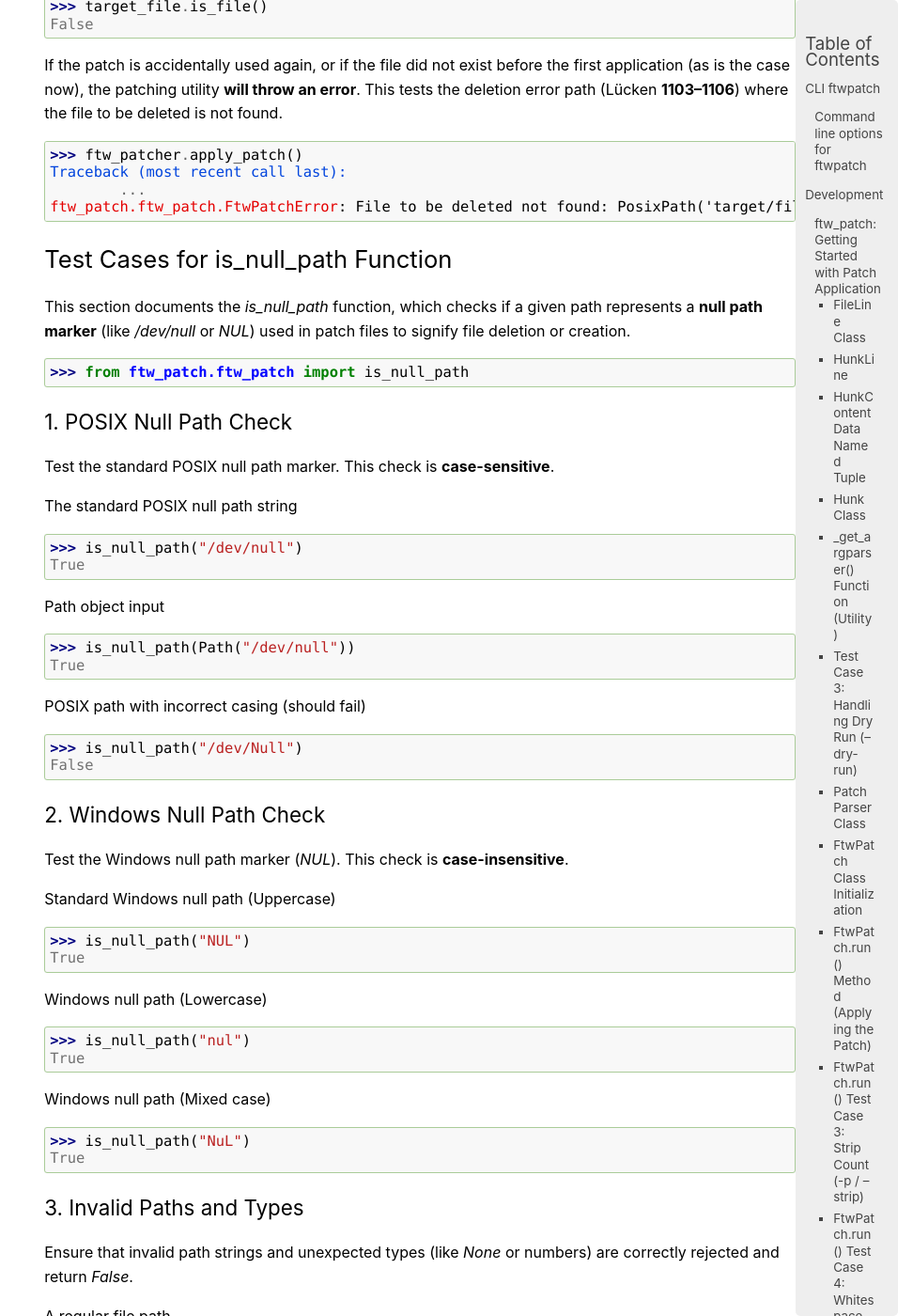
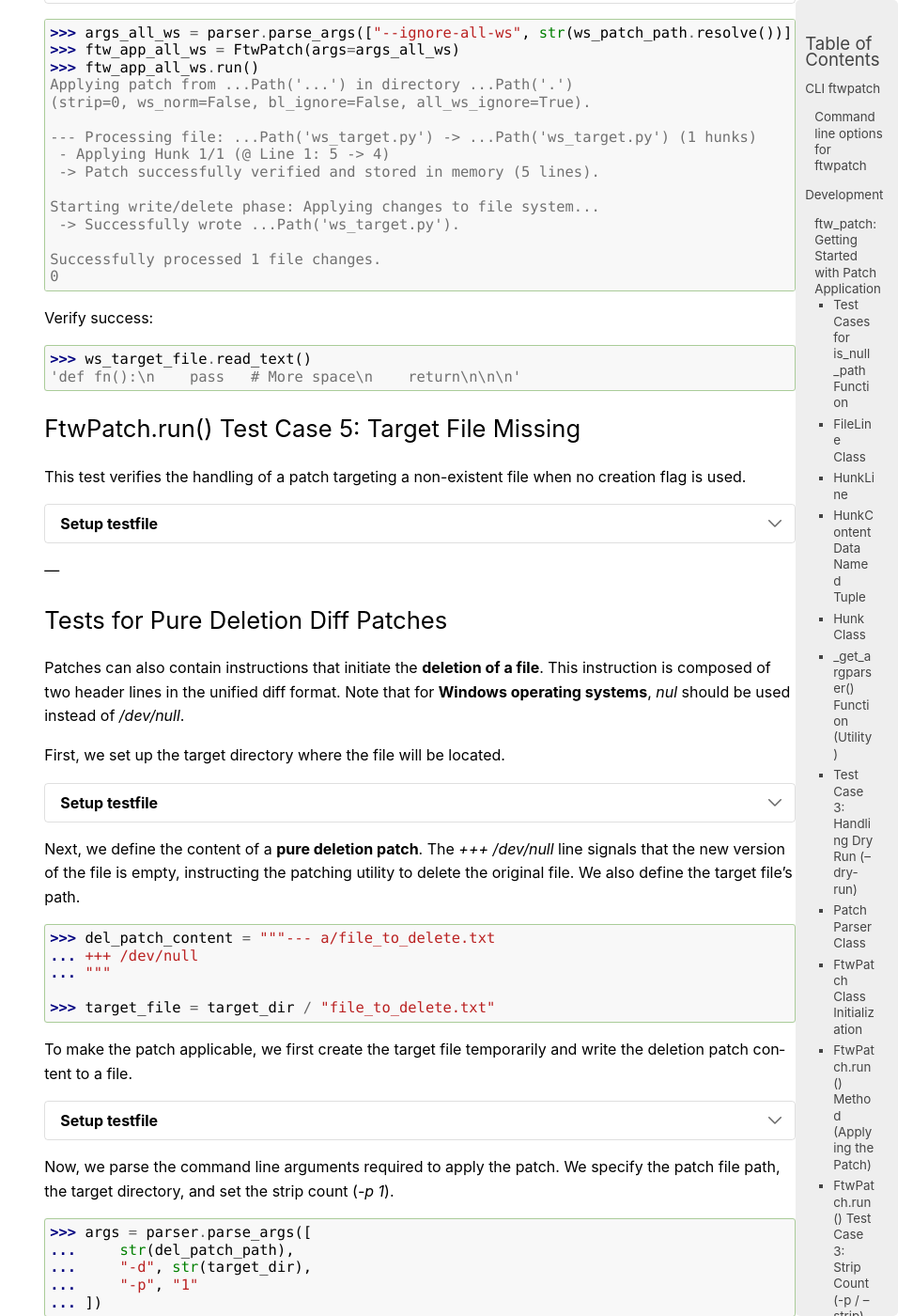
Before and after one commit to fitzz-ftw/ftw-patch, a Sphinx documentation site: the page built from doc/source/devel/get_started_ftw_patch.rst, in a window 1280 px wide and 1400 px high, scrolled down 15737 px. Shown: the whole window at 94% size, without its empty margins (308-1280 px from the left). Built offline with Sphinx 7.4.7, drawn with Linux system fonts in a browser that asks for light colours; some of the changed text lies outside the part shown.

Commit message:
docs: reorganize get_started and implement accordion layout
- Move utility functions (is_null_path) to the top for better logical flow.
- Implement 12 dropdown accordions to hide environment setup and test details.
- Restructure content to show "functions before classes" for reduced cognitive load.
- Add and verify 7 test cases for OS-independent path handling.
- Prepare layout for transition to the Read the Docs theme.

```diff
--- a/doc/source/devel/get_started_ftw_patch.rst
+++ b/doc/source/devel/get_started_ftw_patch.rst
@@ -23,64 +23,66 @@
     Environment Setup and Path Initialization
     -----------------------------------------
 
+
+
+.. dropdown:: Environment Setup and Path Initialization for the Tests
+    :chevron: down-up
+
     **Important Note for Users:** The following code blocks (Sections 1 through 3) are **only used to set up an isolated test environment** for the DocTests. These steps are required for the tests to run correctly and ensure test coverage. As an end-user or reader of the documentation, you **do not need to understand or run** this code; it is solely for information about the test conditions.
+
 
     The setup is divided into three separate DocTest blocks. Since these commands produce no output, they appear as compact executable lines in the rendered document.
 
     1. Module Imports
-    ~~~~~~~~~~~~~~~~~
-.. code:: python
-    :hidden:
 
-    >>> import os
-    >>> import sys
-    >>> from pathlib import Path
+    .. code:: python
 
-..
-    1. Global Variable Definitions
-    ~~~~~~~~~~~~~~~~~~~~~~~~~~~~~~
+        >>> import os
+        >>> import sys
+        >>> from pathlib import Path
 
-.. code:: python
-    :hidden:
 
-    >>> TEST_BASEDIR = Path("doc/source/devel/testhome")
-    >>> TEST_INPUT = TEST_BASEDIR / "testinput"
-    >>> TEST_CWD = TEST_BASEDIR / "testoutput"
+    2. Global Variable Definitions
 
-..
-    1. File System and Environment Setup
-    ~~~~~~~~~~~~~~~~~~~~~~~~~~~~~~~~~~~~
 
-.. code:: python
-    :hidden:
+    .. code:: python
 
-    >>> TEST_BASEDIR.mkdir(parents=True, exist_ok=True)
-    >>> os.environ['HOME'] = str(TEST_BASEDIR.resolve())
-    >>> TEST_INPUT.mkdir(parents=True, exist_ok=True)
-    >>> TEST_CWD.mkdir(parents=True, exist_ok=True)
-    >>> CONFIG_DIR = TEST_BASEDIR / ".config/ftw"
-    >>> CONFIG_DIR.mkdir(parents=True, exist_ok=True)
+        >>> TEST_BASEDIR = Path("doc/source/devel/testhome")
+        >>> TEST_INPUT = TEST_BASEDIR / "testinput"
+        >>> TEST_CWD = TEST_BASEDIR / "testoutput"
 
-..
+
+    3. File System and Environment Setup
+
+
+    .. code:: python
+
+        >>> TEST_BASEDIR.mkdir(parents=True, exist_ok=True)
+        >>> os.environ['HOME'] = str(TEST_BASEDIR.resolve())
+        >>> TEST_INPUT.mkdir(parents=True, exist_ok=True)
+        >>> TEST_CWD.mkdir(parents=True, exist_ok=True)
+        >>> CONFIG_DIR = TEST_BASEDIR / ".config/ftw"
+        >>> CONFIG_DIR.mkdir(parents=True, exist_ok=True)
+
+
     Verification using path abstraction to ensure environment is set:
 
-.. code:: python
-    :hidden:
+    .. code:: python
 
-    >>> expected_suffix = 'doc/source/devel/testhome'
-    >>> resolved_home = os.environ['HOME']
-    >>> start_index = resolved_home.rfind(expected_suffix)
-    >>> print(f"HOME set to: .../{resolved_home[start_index:]}") # doctest: +ELLIPSIS
-    HOME set to: .../doc/source/devel/testhome
-    >>> print(f"TEST_CWD (Write): {TEST_CWD.name}")
-    TEST_CWD (Write): testoutput
-    >>> os.chdir(TEST_CWD)
+        >>> expected_suffix = 'doc/source/devel/testhome'
+        >>> resolved_home = os.environ['HOME']
+        >>> start_index = resolved_home.rfind(expected_suffix)
+        >>> print(f"HOME set to: .../{resolved_home[start_index:]}") # doctest: +ELLIPSIS
+        HOME set to: .../doc/source/devel/testhome
+        >>> print(f"TEST_CWD (Write): {TEST_CWD.name}")
+        TEST_CWD (Write): testoutput
+        >>> os.chdir(TEST_CWD)
 
-..
+
     ---
-..
-    Temporary Patch File Setup
-    --------------------------
+
+.. dropdown:: Temporary Patch File Setup
+    :chevron: down-up
 
     We create a dummy patch file in the CWD (`TEST_CWD`) to allow the **FtwPatch class initialization** to succeed the file existence check.
 
@@ -90,7 +92,7 @@
         >>> dummy_patch_file.touch()
 
 
-..
+
     Understanding the Current Working Directory (CWD)
     ~~~~~~~~~~~~~~~~~~~~~~~~~~~~~~~~~~~~~~~~~~~~~~~~~
 
@@ -103,6 +105,104 @@
     to `TEST_CWD`.
 
     ---
+
+Test Cases for is_null_path Function
+------------------------------------
+
+This section documents the `is_null_path` function, which checks if a given path represents a **null path marker** (like `/dev/null` or `NUL`) used in patch files to signify file deletion or creation.
+
+.. code:: python
+
+    >>> from ftw_patch.ftw_patch import is_null_path
+
+
+1. POSIX Null Path Check
+~~~~~~~~~~~~~~~~~~~~~~~~
+
+Test the standard POSIX null path marker. This check is **case-sensitive**.
+
+The standard POSIX null path string
+
+.. code:: python
+
+    >>> is_null_path("/dev/null")
+    True
+
+Path object input
+
+.. code:: python
+
+    >>> is_null_path(Path("/dev/null"))
+    True
+
+POSIX path with incorrect casing (should fail)
+
+.. code:: python
+
+    >>> is_null_path("/dev/Null")
+    False
+
+2. Windows Null Path Check
+~~~~~~~~~~~~~~~~~~~~~~~~~~
+
+Test the Windows null path marker (`NUL`). This check is **case-insensitive**.
+
+Standard Windows null path (Uppercase)
+
+.. code:: python
+
+    >>> is_null_path("NUL")
+    True
+
+Windows null path (Lowercase)
+
+.. code:: python
+
+    >>> is_null_path("nul")
+    True
+
+Windows null path (Mixed case)
+
+.. code:: python
+
+    >>> is_null_path("NuL")
+    True
+
+3. Invalid Paths and Types
+~~~~~~~~~~~~~~~~~~~~~~~~~~
+
+Ensure that invalid path strings and unexpected types (like `None` or numbers) are correctly rejected and return `False`.
+
+
+A regular file path
+
+.. code:: python
+
+    >>> is_null_path("/etc/hosts")
+    False
+
+Empty string
+
+.. code:: python
+
+    >>> is_null_path("")
+    False
+
+Invalid type (NoneType), testing the robust handling
+
+.. code:: python
+
+    >>> is_null_path(None)
+    False
+
+Invalid type (Number)
+
+.. code:: python
+
+    >>> is_null_path(123)
+    False
+
+---
 
 FileLine Class
 --------------------
@@ -319,8 +419,9 @@
 
 The :py:class:`ftw_patch.ftw_patch.HunkContentData` **Named Tuple** serves as a temporary container to store the parsed hunk information **before** it is compiled into the final :py:class:`Hunk` dataclass. It holds the raw list of lines as well as boolean flags that store the state of the line ending (**Newline**) for the original and new file content.
 
-### Attributes and Demonstration
-~~~~~~~~~~~~~~~~~~~~~~~~~~~~~~~~~~
+Attributes and Demonstration
+~~~~~~~~~~~~~~~~~~~~~~~~~~~~
+
 The Named Tuple is immutable and stores three main components: the parsed hunk lines and two boolean values indicating whether the last line of the original and new file content, respectively, ends with a newline character.
 
 1.  **Import the Named Tuple** and the necessary :py:class:`FileLine` class.
@@ -366,7 +467,8 @@
 changes ("a hunk") within a file being patched. It primarily stores the line number
 and length metadata, as well as the content of the changes (the **hunk lines**).
 
-### Method: Initialization and Attributes
+Method: Initialization and Attributes
+~~~~~~~~~~~~~~~~~~~~~~~~~~~~~~~~~~~~~
 .. _ftw_patch-hunk-init-method:
 
 The dataclass is initialized with the key statistics derived from the **hunk header** and the list of :py:class:`FileLine` objects containing the actual changes.
@@ -585,31 +687,31 @@
 
 The :py:class:`ftw_patch.ftw_patch.PatchParser` class is responsible for processing the patch file. It reads the patch format (typically Unified Diff) and divides it into logical units (the file data tuples).
 
-### Method: Initialization and ``iter_files``
-~~~~~~~~~~~~~~~~~~~~~~~~~~~~~~~~~~~~~~~~~~~~~~~
+Method: Initialization and ``iter_files``
+~~~~~~~~~~~~~~~~~~~~~~~~~~~~~~~~~~~~~~~~~
 
-.. Setup and temporary patch file ..
+.. dropdown:: Setup and temporary patch file ..
+    :chevron: down-up
 
-.. code:: python
-    :hidden:
+    .. code:: python
 
-    >>> import tempfile
-    >>> from pathlib import Path
+        >>> import tempfile
+        >>> from pathlib import Path
 
-    >>> # 1. Create a temporary directory and a valid patch file
-    >>> temp_dir = Path(tempfile.mkdtemp())
-    >>> patch_content = """--- a/old_file.txt
-    ... +++ b/new_file.txt
-    ... @@ -1,2 +1,3 @@
-    ...  Context Line 1
-    ... -Deletion Line 2
-    ... +Addition Line 2a
-    ... +Addition Line 2b
-    ...  Context Line 3
-    ... """
-    >>> patch_file = temp_dir / "test.patch"
-    >>> with patch_file.open("w") as f:
-    ...     _ = f.write(patch_content)
+        >>> # 1. Create a temporary directory and a valid patch file
+        >>> temp_dir = Path(tempfile.mkdtemp())
+        >>> patch_content = """--- a/old_file.txt
+        ... +++ b/new_file.txt
+        ... @@ -1,2 +1,3 @@
+        ...  Context Line 1
+        ... -Deletion Line 2
+        ... +Addition Line 2a
+        ... +Addition Line 2b
+        ...  Context Line 3
+        ... """
+        >>> patch_file = temp_dir / "test.patch"
+        >>> with patch_file.open("w") as f:
+        ...     _ = f.write(patch_content)
 
 1. Initialize the Parser
 
@@ -629,13 +731,19 @@
     1
     >>> original_path, new_path, hunks = results[0]
 
-    >>> # Verification of the paths
+Verification of the paths
+
+.. code:: python
+
     >>> str(original_path)
     'a/old_file.txt'
     >>> str(new_path)
     'b/new_file.txt'
 
-    >>> # Verification of the Hunk content
+Verification of the Hunk content
+
+.. code:: python
+
     >>> len(hunks)
     1
     >>> hunks[0].original_length
@@ -654,22 +762,22 @@
     * :py:meth:`~PatchParser._read_file` (utility method to consume and return the current line from the patch file).
     * :py:meth:`~PatchParser._peek_line` (utility method to look ahead at the next line without advancing the position).
 
-### Method: Error Handling
-~~~~~~~~~~~~~~~~~~~~~~~~~~~~~
+Method: Error Handling
+~~~~~~~~~~~~~~~~~~~~~~
 
-.. Setup for invalid patch file ..
+.. dropdown:: Setup for invalid patch file ..
+    :chevron: down-up
 
-.. code:: python
-    :hidden:
+    .. code:: python
 
-    >>> invalid_patch_content = """--- a/old_file.txt
-    ... +++ b/new_file.txt
-    ... -Deletion Line
-    ... """
-    >>> invalid_file = temp_dir / "invalid.patch"
-    >>> with invalid_file.open("w") as f:
-    ...     _ = f.write(invalid_patch_content)
-    >>> invalid_parser = PatchParser(invalid_file)
+        >>> invalid_patch_content = """--- a/old_file.txt
+        ... +++ b/new_file.txt
+        ... -Deletion Line
+        ... """
+        >>> invalid_file = temp_dir / "invalid.patch"
+        >>> with invalid_file.open("w") as f:
+        ...     _ = f.write(invalid_patch_content)
+        >>> invalid_parser = PatchParser(invalid_file)
 
 2. Test the error handling (Missing Hunk Header). The iterator should raise an ``FtwPatchError``.
 
@@ -993,11 +1100,13 @@
 
 Run Test Case 4c: Ignore All Whitespace. Revert the file and apply the patch using `--ignore-all-ws`. This overrides other flags and handles all whitespace differences, including blank lines:
 
-.. code:: python
-    :hidden:
+.. dropdown:: Setup testfile
+    :chevron: down-up
 
-    >>> ws_target_file.write_text("def fn():\n    pass  # End space\n\n    return\n\n\n")
-    46
+    .. code:: python
+
+        >>> ws_target_file.write_text("def fn():\n    pass  # End space\n\n    return\n\n\n")
+        46
 
 .. code:: python
 
@@ -1026,21 +1135,24 @@
 
 
 
-#### FtwPatch.run() Test Case 5: Target File Missing
-------------------------------------------------------
+FtwPatch.run() Test Case 5: Target File Missing
+-----------------------------------------------
 
 This test verifies the handling of a patch targeting a non-existent file when no creation flag is used.
 
-.. code:: python
+.. dropdown:: Setup testfile
+    :chevron: down-up
 
-    >>> missing_target_patch_content = """--- missing_file.txt
-    ... +++ missing_file.txt
-    ... @@ -0,0 +1,1 @@
-    ... +New content.
-    ... """
-    >>> missing_patch_path = Path("../testinput/missing.diff")
-    >>> missing_patch_path.write_text(missing_target_patch_content)
-    72
+    .. code:: python
+
+        >>> missing_target_patch_content = """--- missing_file.txt
+        ... +++ missing_file.txt
+        ... @@ -0,0 +1,1 @@
+        ... +New content.
+        ... """
+        >>> missing_patch_path = Path("../testinput/missing.diff")
+        >>> missing_patch_path.write_text(missing_target_patch_content)
+        72
 
     >>> args_missing = parser.parse_args([str(missing_patch_path.resolve())])
     >>> ftw_app_missing = FtwPatch(args=args_missing)
@@ -1055,17 +1167,21 @@
 
 ---
 
-## Tests for Pure Deletion Diff Patches
+Tests for Pure Deletion Diff Patches
+------------------------------------
 
 Patches can also contain instructions that initiate the **deletion of a file**. This instruction is composed of two header lines in the unified diff format. Note that for **Windows operating systems**, `nul` should be used instead of `/dev/null`.
 
 First, we set up the target directory where the file will be located.
 
-.. code:: python
-    :hidden:
+.. dropdown:: Setup testfile
+    :chevron: down-up
 
-    >>> target_dir = Path("target")
-    >>> target_dir.mkdir(exist_ok=True)
+    .. code:: python
+
+
+        >>> target_dir = Path("target")
+        >>> target_dir.mkdir(exist_ok=True)
 
 Next, we define the content of a **pure deletion patch**. The `+++ /dev/null` line signals that the new version of the file is empty, instructing the patching utility to delete the original file. We also define the target file's path.
 
@@ -1079,14 +1195,16 @@
 
 To make the patch applicable, we first create the target file temporarily and write the deletion patch content to a file.
 
-.. code:: python
-    :hidden:
+.. dropdown:: Setup testfile
+    :chevron: down-up
 
-    >>> target_file.write_text("Diese Datei wird gelöscht.")
-    26
-    >>> del_patch_path = Path("../testinput/del_test.diff")
-    >>> del_patch_path.write_text(del_patch_content)
-    39
+    .. code:: python
+
+        >>> target_file.write_text("Diese Datei wird gelöscht.")
+        26
+        >>> del_patch_path = Path("../testinput/del_test.diff")
+        >>> del_patch_path.write_text(del_patch_content)
+        39
 
 Now, we parse the command line arguments required to apply the patch. We specify the patch file path, the target directory, and set the strip count (`-p 1`).
 
@@ -1141,124 +1259,25 @@
     ftw_patch.ftw_patch.FtwPatchError: File to be deleted not found: PosixPath('target/file_to_delete.txt')
 
 
-Test Cases for is_null_path Function
-------------------------------------
-
-This section documents the `is_null_path` function, which checks if a given path represents a **null path marker** (like `/dev/null` or `NUL`) used in patch files to signify file deletion or creation.
-
-.. code:: python
-
-    >>> from ftw_patch.ftw_patch import is_null_path
-
-
-1. POSIX Null Path Check
-~~~~~~~~~~~~~~~~~~~~~~~~
-
-Test the standard POSIX null path marker. This check is **case-sensitive**.
-
-The standard POSIX null path string
-
-.. code:: python
-
-    >>> is_null_path("/dev/null")
-    True
-
-Path object input
-
-.. code:: python
-
-    >>> is_null_path(Path("/dev/null"))
-    True
-
-POSIX path with incorrect casing (should fail)
-
-.. code:: python
-
-    >>> is_null_path("/dev/Null")
-    False
-
-2. Windows Null Path Check
-~~~~~~~~~~~~~~~~~~~~~~~~~~
-
-Test the Windows null path marker (`NUL`). This check is **case-insensitive**.
-
-Standard Windows null path (Uppercase)
-
-.. code:: python
-
-    >>> is_null_path("NUL")
-    True
-
-Windows null path (Lowercase)
-
-.. code:: python
-
-    >>> is_null_path("nul")
-    True
-
-Windows null path (Mixed case)
-
-.. code:: python
-
-    >>> is_null_path("NuL")
-    True
-
-3. Invalid Paths and Types
-~~~~~~~~~~~~~~~~~~~~~~~~~~
-
-Ensure that invalid path strings and unexpected types (like `None` or numbers) are correctly rejected and return `False`.
-
-
-A regular file path
-
-.. code:: python
-
-    >>> is_null_path("/etc/hosts")
-    False
-
-Empty string
-
-.. code:: python
-
-    >>> is_null_path("")
-    False
-
-Invalid type (NoneType), testing the robust handling
-
-.. code:: python
-
-    >>> is_null_path(None)
-    False
-
-Invalid type (Number)
-
-.. code:: python
-
-    >>> is_null_path(123)
-    False
 
 
 
 
 
 
-
-#### FtwPatch Cleanup
+FtwPatch Cleanup
 --------------------
 
-Cleanup of all temporary files and directories created during testing.
+.. dropdown:: Cleanup of all temporary files and directories created during testing.
 
-.. code:: python
-    :hidden:
+    .. code:: python
 
-..
-    >> target_file.unlink(missing_ok=True)
-    >> target_dir.rmdir()
-    >> target_file_deep.unlink(missing_ok=True)
-    >> target_file_deep.parent.rmdir()
-    >> target_file_deep.parent.parent.rmdir()
-    >> ws_target_file.unlink(missing_ok=True)
-    >> patch_file_path.unlink(missing_ok=True)
-    >> strip_patch_path.unlink(missing_ok=True)
-    >> ws_patch_path.unlink(missing_ok=True)
-    >> missing_patch_path.unlink(missing_ok=True)
+        >>> target_dir.rmdir()
+        >>> target_file_deep.unlink(missing_ok=True)
+        >>> target_file_deep.parent.rmdir()
+        >>> target_file_deep.parent.parent.rmdir()
+        >>> ws_target_file.unlink(missing_ok=True)
+        >>> patch_file_path.unlink(missing_ok=True)
+        >>> strip_patch_path.unlink(missing_ok=True)
+        >>> ws_patch_path.unlink(missing_ok=True)
+        >>> missing_patch_path.unlink(missing_ok=True)
```
Also changed, not shown: other parts of doc/source/devel/get_started_ftw_patch.rst (+6 -7 lines).
